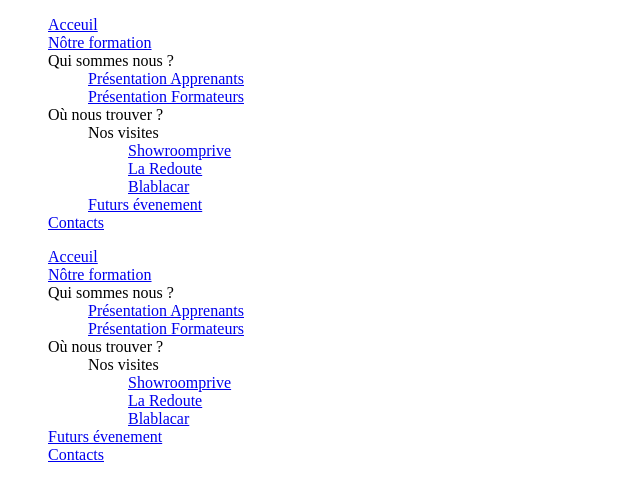
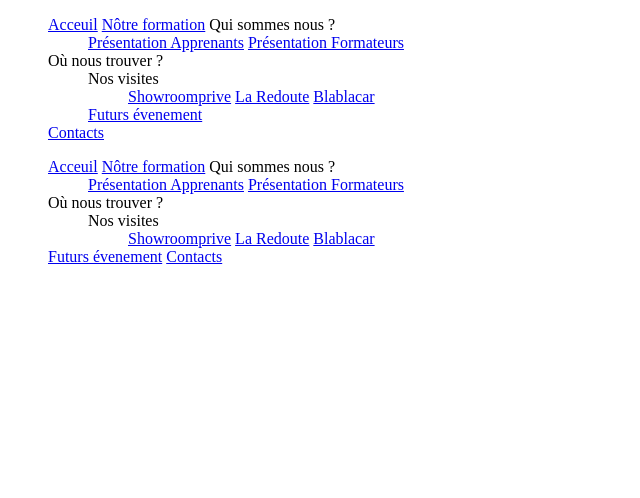
Before and after one commit to Samuelmaes/evenementsrp, a plain HTML site: page index.html in a window 1280 px wide. Shown: the whole page, without its empty margins (0-640 px from the left). Drawn offline with Linux system fonts and the light colour scheme.

Commit message:
Barre de nav dans style.css

```diff
--- a/style.css
+++ b/style.css
@@ -1,4 +1,13 @@
+nav
+{
+  margin:0;
+  padding:0;
+}
+
 nav li
 {
-list-style-type: none;
+  list-style-type: none;
+  display:inline;
+  padding:0;
+  margin:0;
 }
```
